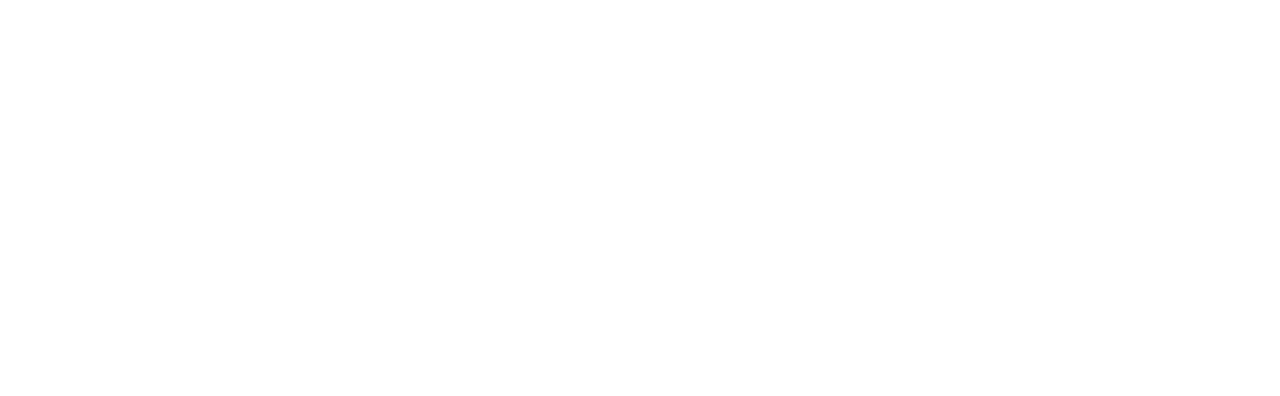
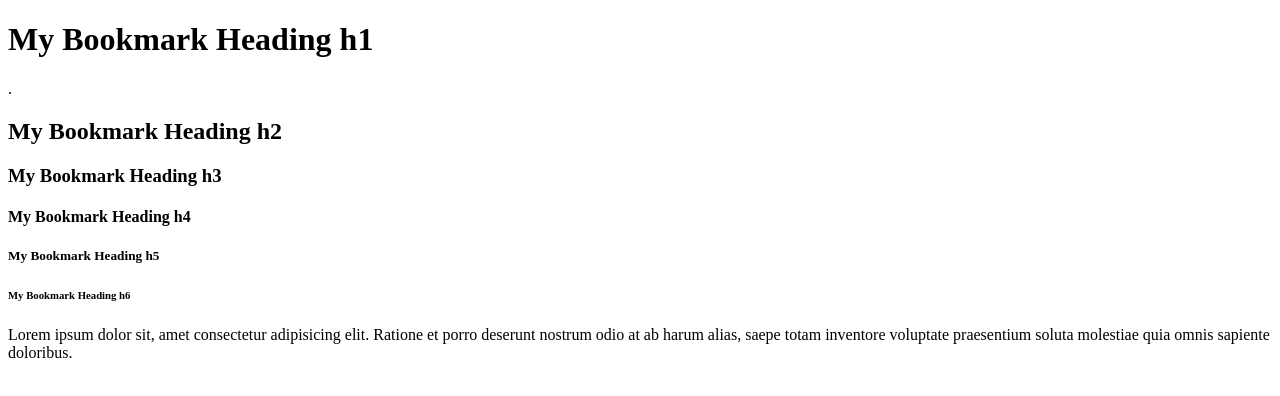
Before and after one commit to ARcoder9/HTML, a plain HTML site: page index.html in a window 1280 px wide. Drawn offline with Linux system fonts and the light colour scheme.

Commit message:
About the headings

```diff
--- a/index.html
+++ b/index.html
@@ -3,9 +3,22 @@
 <head>
     <meta charset="UTF-8">
     <meta name="viewport" content="width=device-width, initial-scale=1.0">
-    <title>Document</title>
+    <meta name="description" content="">  <!-- it is basically helps in SEO google also shows the description of the site through what the content written in it. -->
+    <title>Document</title>      <!-- it tells the title of the web page -->
+    <link rel="stylesheet" href="style.css"> <!-- it uses to link the CSS file to the html it always inside the head tag -->
 </head>
 <body>
-
+    <h1>My Bookmark Heading h1</h1>. <!-- main heading of the site given by the h1 and then other heading given according to it.     -->
+    <h2>My Bookmark Heading h2</h2>
+    <h3>My Bookmark Heading h3</h3>
+    <h4>My Bookmark Heading h4</h4>
+    <h5>My Bookmark Heading h5</h5>
+    <h6>My Bookmark Heading h6</h6>
+    <p>Lorem ipsum dolor sit, amet consectetur adipisicing elit. Ratione et porro deserunt nostrum odio at ab harum alias, saepe totam inventore voluptate praesentium soluta molestiae quia omnis sapiente doloribus.</p><!-- thsi is used for writing a paragraph in html -->
+   <script src="script.js"></script><!-- it uses to link the javascript file to the html page  It is always at the end of the body tag-->
 </body>
 </html>
+
+
+<!-- HTML has 6 types of heading starting from h1 to h6 -->
+<!-- lorem is used for write a dummy paragraph in the html and if you need (n) words then write lorem(n) for ex -> lorem29. -->
```
